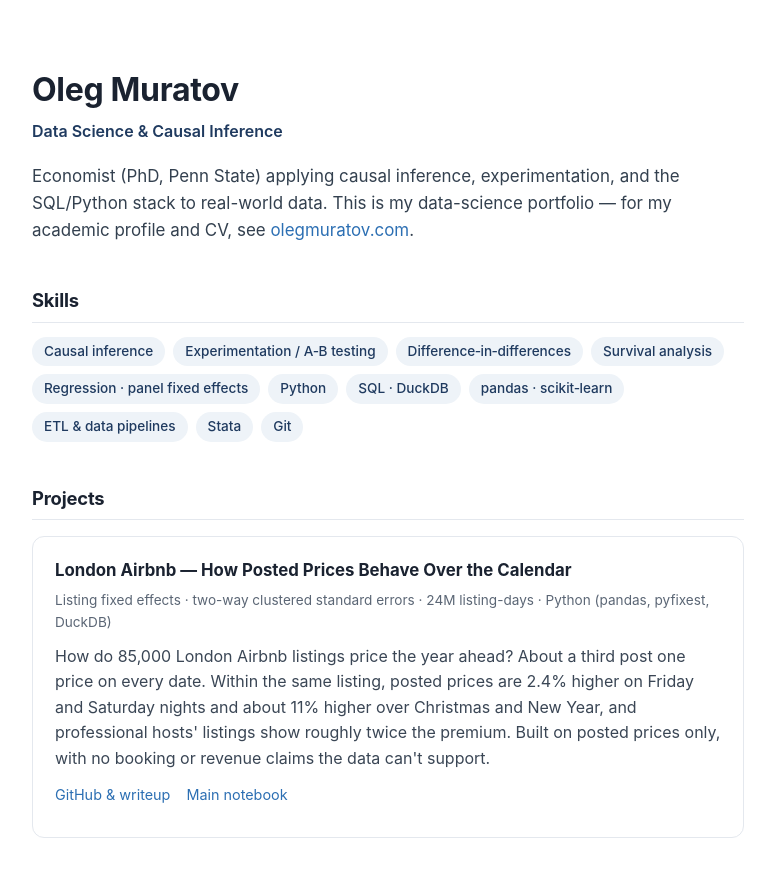
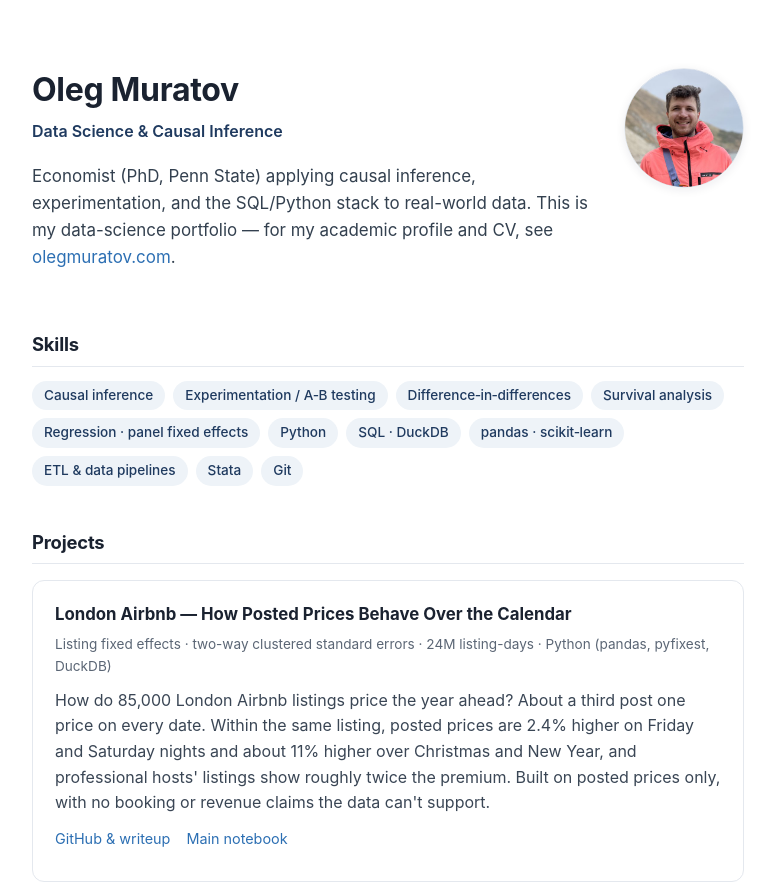
Before and after one commit to oleg-muratov/data-olegmuratov-com-, a plain HTML site: page index.html in a window 1280 px wide. Shown: the top 885 px of the page, without its empty margins (252-1027 px from the left). Drawn offline with Linux system fonts and the light colour scheme.

Commit message:
Add files via upload

```diff
--- a/index.html
+++ b/index.html
@@ -15,6 +15,11 @@
       font-family:-apple-system,BlinkMacSystemFont,"Segoe UI",Roboto,Helvetica,Arial,sans-serif;
       line-height:1.6;-webkit-font-smoothing:antialiased}
     .wrap{max-width:760px;margin:0 auto;padding:64px 24px 80px}
+    header.top{display:flex;align-items:flex-start;justify-content:space-between;gap:28px}
+    header .intro{flex:1;min-width:0}
+    .avatar{width:120px;height:120px;border-radius:50%;object-fit:cover;flex-shrink:0;
+      border:1px solid var(--line);box-shadow:0 2px 10px rgba(20,30,50,.08);margin-top:4px}
+    @media (max-width:540px){ .avatar{width:84px;height:84px} header.top{gap:16px} }
     header h1{font-size:2rem;margin:0 0 4px;letter-spacing:-.01em}
     header .sub{color:var(--accent);font-weight:600;margin:0 0 18px}
     p{color:var(--ink)}
@@ -38,12 +43,15 @@
 </head>
 <body>
   <div class="wrap">
-    <header>
-      <h1>Oleg Muratov</h1>
-      <p class="sub">Data Science &amp; Causal Inference</p>
-      <p class="lead">Economist (PhD, Penn State) applying causal inference, experimentation, and the
-        SQL/Python stack to real-world data. This is my data-science portfolio — for my academic profile and CV,
-        see <a href="https://www.olegmuratov.com">olegmuratov.com</a>.</p>
+    <header class="top">
+      <div class="intro">
+        <h1>Oleg Muratov</h1>
+        <p class="sub">Data Science &amp; Causal Inference</p>
+        <p class="lead">Economist (PhD, Penn State) applying causal inference, experimentation, and the
+          SQL/Python stack to real-world data. This is my data-science portfolio — for my academic profile and CV,
+          see <a href="https://www.olegmuratov.com">olegmuratov.com</a>.</p>
+      </div>
+      <img class="avatar" src="avatar.jpg" alt="Photo of Oleg Muratov" width="120" height="120" />
     </header>
 
     <section>
```
Also changed, not shown: avatar.jpg (added).
